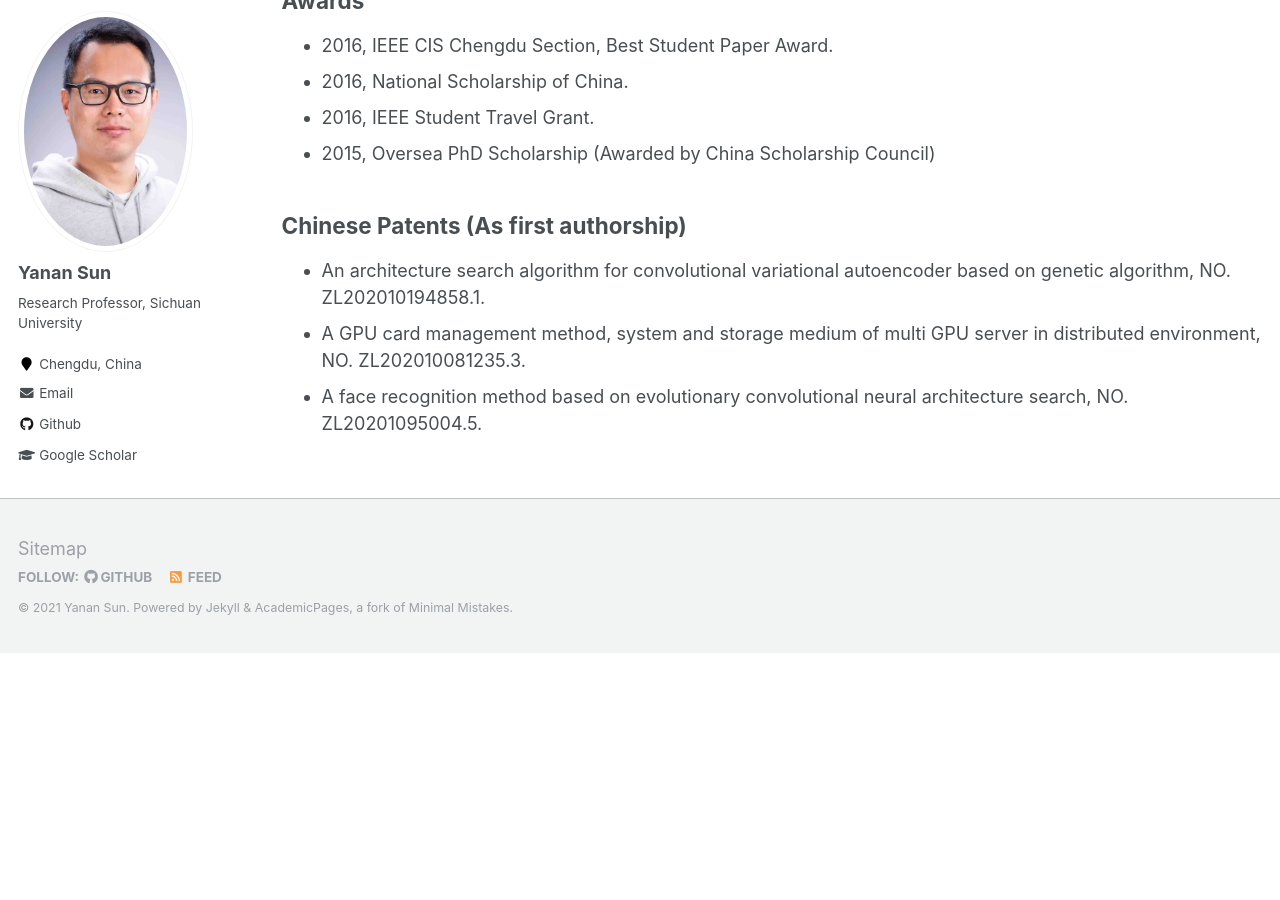
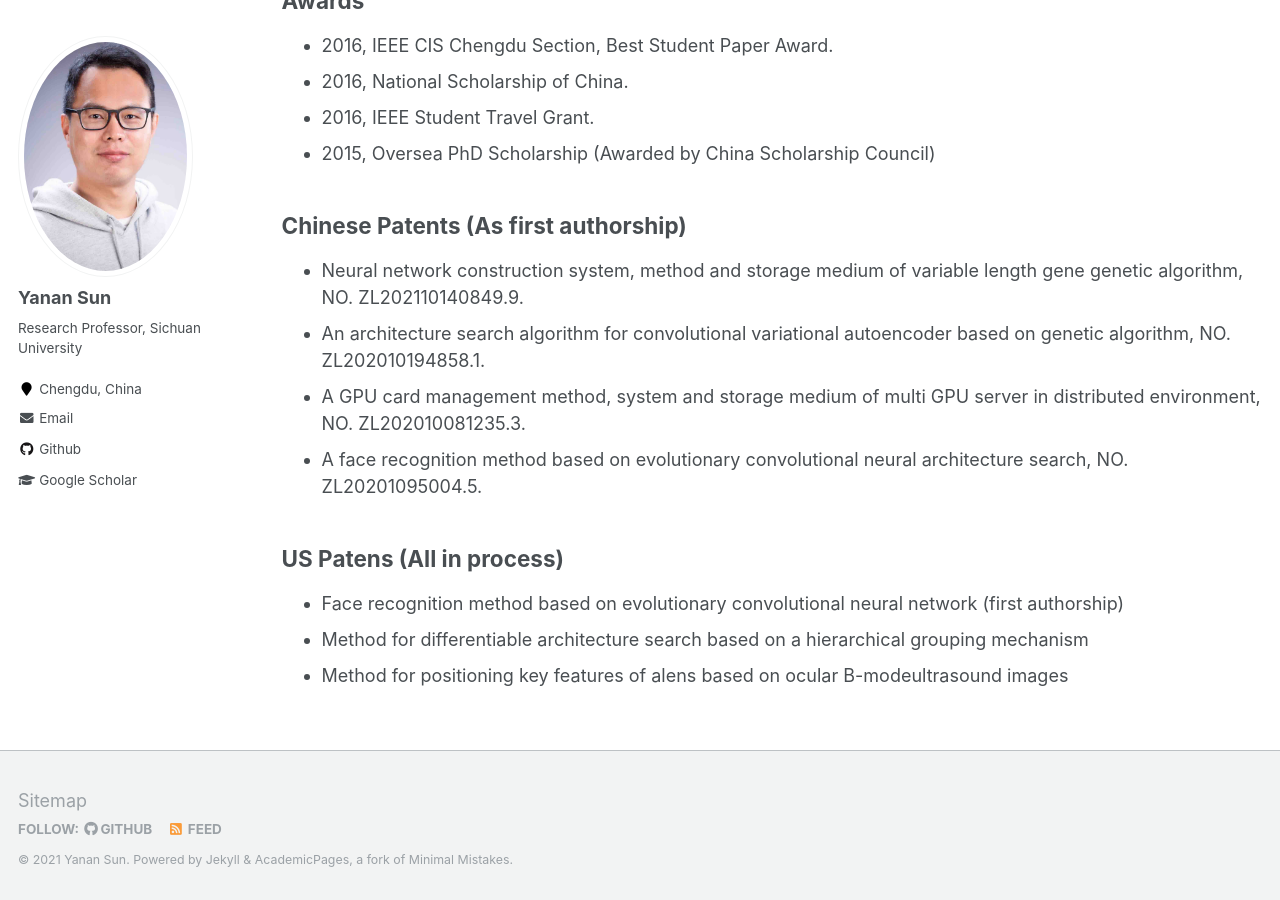
Before and after one commit to yn-sun/yn-sun.github.io, a Jekyll site: the page built from _pages/grants&awards.md, in a window 1280 px wide and 900 px high, scrolled down 636 px. Built offline with Jekyll 4.4.1, drawn with Linux system fonts in a browser that asks for light colours; comment, search, counter and statistics services are not loaded; before the commit the page ends 1289 px from its top, so only the background shows below that.

Commit message:
Update grants&awards.md

```diff
--- a/_pages/grants&awards.md
+++ b/_pages/grants&awards.md
@@ -20,6 +20,12 @@
 * 2015, Oversea PhD Scholarship (Awarded by China Scholarship Council)
 
 ## Chinese Patents (As first authorship)
+* Neural network construction system, method and storage medium of variable length gene genetic algorithm, NO. ZL202110140849.9.
 * An architecture search algorithm for convolutional variational autoencoder based on genetic algorithm, NO. ZL202010194858.1.
 * A GPU card management method, system and storage medium of multi GPU server in distributed environment, NO. ZL202010081235.3.
 * A face recognition method based on evolutionary convolutional neural architecture search, NO. ZL20201095004.5.
+
+## US Patens (All in process)
+* Face recognition method based on evolutionary convolutional neural network (first authorship)
+* Method for differentiable architecture search based on a hierarchical grouping mechanism
+* Method for positioning key features of alens based on ocular B-modeultrasound images
```
